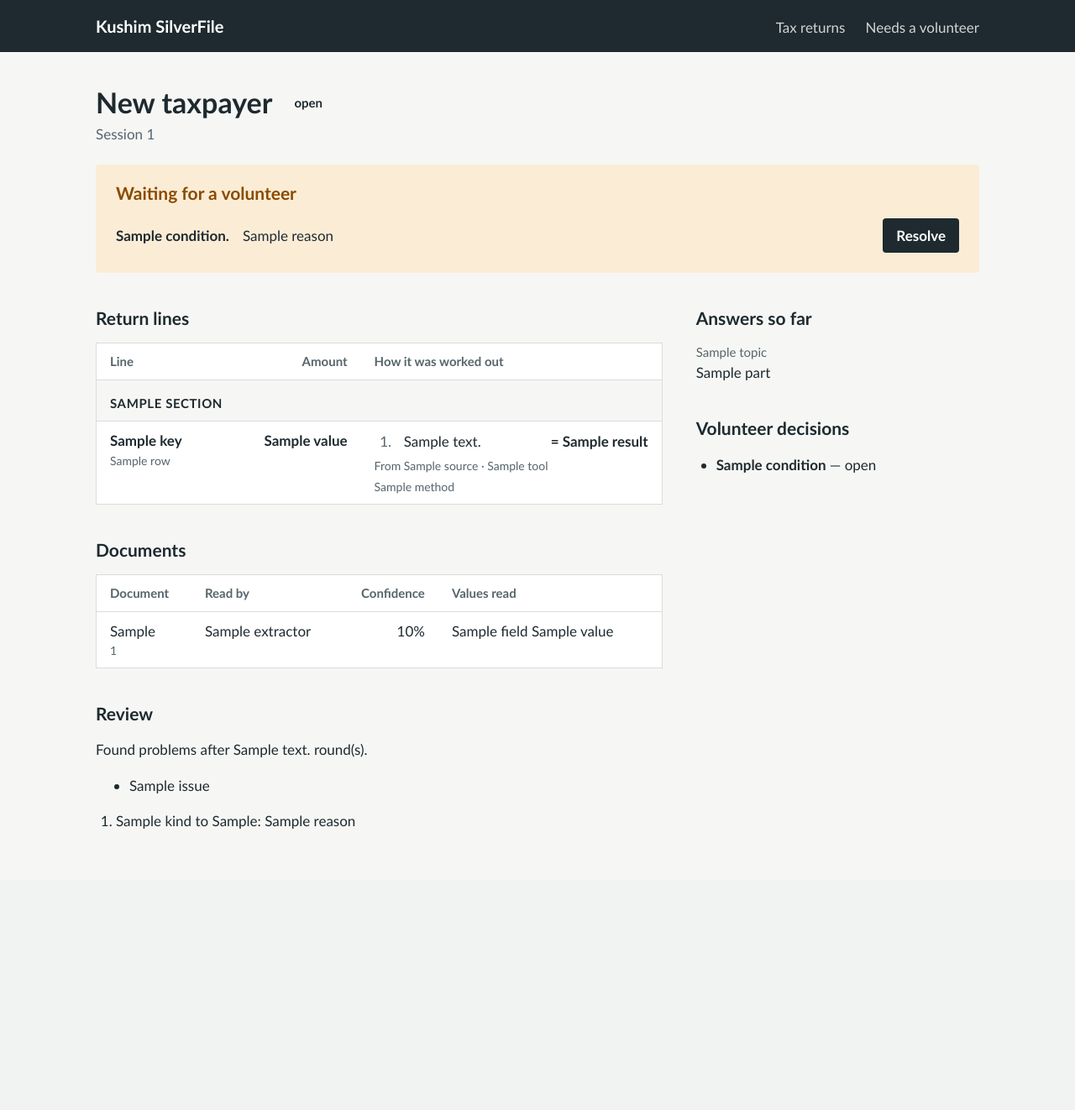
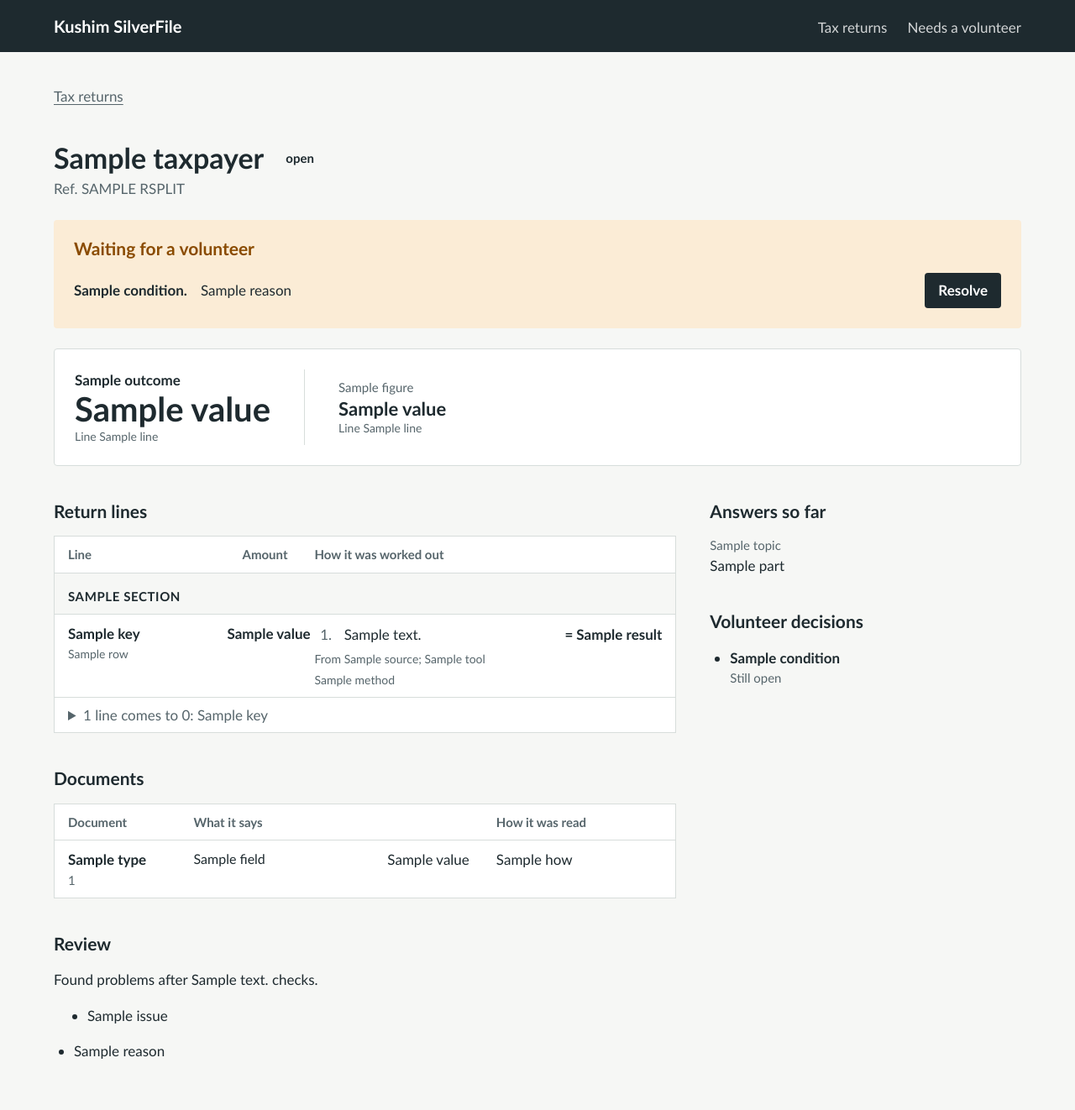
Before and after one commit to SJAlanA/kushim-silverfile-team3, a Flask app: template src/dashboard/templates/session.html in a window 1280 px wide. Shown: the whole page at 84% size. Before the commit the page ends 987 px from the top, so only its background shows below. Run offline with Flask 3, Linux system fonts and the light colour scheme; the template is opened without the code that fills it: most values are stand-ins (such as "Sample title", 1, 10 or a date in 2020).

Commit message:
Lead the return page with the refund and key figures, fold zero lines
A summary band shows the refund or amount owed, total income, AGI, total tax
and payments, with the draft files beside them. Lines that come to 0 fold into
one expandable row per section. Documents, dates and decisions read in plain
words, and the page uses the same Ref. number as the home page.

AI-assisted: Claude

```diff
--- a/src/dashboard/static/style.css
+++ b/src/dashboard/static/style.css
@@ -29,7 +29,7 @@ body {
   font-variant-numeric: tabular-nums;
 }
 
-.wrap { max-width: 1100px; margin: 0 auto; padding: 0 var(--s4); }
+.wrap { max-width: 1200px; margin: 0 auto; padding: 0 var(--s4); }
 main.wrap { padding-bottom: var(--s5); }
 
 a { color: inherit; text-decoration-thickness: 1px; text-underline-offset: 3px; }
@@ -127,8 +127,9 @@ input:not([type="radio"]), textarea {
 
 /* Return lines: one block per form section, each calculation laid out like a worksheet */
 .lines .section th { background: var(--paper); color: var(--ink); font-size: 15px; text-transform: uppercase; letter-spacing: .04em; padding-top: var(--s3); }
-.lines .line-key { white-space: nowrap; }
-.lines .line-key .hint { white-space: normal; max-width: 16ch; font-size: 14px; }
+.lines { table-layout: fixed; }
+.lines .col-line { width: 190px; } .lines .col-amount { width: 104px; }
+.lines .line-key .hint { font-size: 14px; }
 .lines .amount { font-weight: 700; }
 .tape { width: auto; border: 0; background: none; margin: 0 0 var(--s2); }
 .tape td { padding: 1px var(--s2) 1px 0; border: 0; }
@@ -178,3 +179,31 @@ input:not([type="radio"]), textarea {
   .group td.spacer { display: none; }
   .group td.end { text-align: left; margin-top: var(--s2); }
 }
+
+/* Return page: the bottom line and the figures a reviewer checks first, above the detail */
+.summary { display: flex; align-items: stretch; gap: var(--s5); margin-top: var(--s4); padding: var(--s4);
+  background: var(--surface); border: 1px solid var(--rule); border-radius: 4px; }
+.outcome { display: flex; flex-direction: column; justify-content: center; padding-right: var(--s5);
+  border-right: 1px solid var(--rule); min-width: 180px; }
+.outcome .figure-label { font-weight: 600; }
+.outcome .figure-value { font-size: 40px; line-height: 1.1; font-weight: 700; }
+.outcome-even .figure-label { font-size: 21px; line-height: 1.3; }
+.figure-line { display: block; color: var(--muted); font-size: 14px; font-weight: 400; }
+.figures { display: grid; grid-template-columns: repeat(4, minmax(0, 1fr)); gap: var(--s3) var(--s4); align-content: center; flex: 1; }
+.figures dd { margin: 0; font-size: 22px; font-weight: 700; line-height: 1.3; }
+.outputs { display: flex; flex-direction: column; justify-content: center; align-items: flex-start; gap: var(--s2); white-space: nowrap; }
+
+/* Lines that come to 0 are folded into one row per section */
+.lines .zero td { padding-top: var(--s2); padding-bottom: var(--s2); }
+.lines details summary { cursor: pointer; color: var(--muted); }
+.lines details summary:hover { color: var(--ink); }
+.lines details ul { list-style: none; margin: var(--s2) 0 0; padding: 0; }
+.lines details li { padding: var(--s1) 0; }
+
+/* Documents: each value on its own line, labels left and amounts right */
+.documents { table-layout: fixed; }
+.documents .col-doc { width: 150px; } .documents .col-how { width: 230px; }
+.values { display: grid; grid-template-columns: minmax(0, 1fr) auto; gap: 2px var(--s4); max-width: 440px; }
+.values dt { font-size: 16px; color: var(--ink); }
+.values dd { margin: 0; text-align: right; }
+.events .hint { display: block; }
--- a/src/dashboard/templates/session.html
+++ b/src/dashboard/templates/session.html
@@ -1,32 +1,45 @@
 {% extends "base.html" %}
-{% block title %}{{ session_id }}{% endblock %}
+{% block title %}{{ taxpayer or "New taxpayer" }}{% endblock %}
 {% block content %}
-{% set first = s.intake.get("taxpayer_first_name") if s.intake else None %}
+<p class="meta crumb"><a href="{{ url_for('sessions') }}">Tax returns</a></p>
 <div class="page-head">
-  <h1>{{ first.value if first else "New taxpayer" }}</h1>
+  <h1>{{ taxpayer or "New taxpayer" }}</h1>
   {% with status=s.status or "intake" %}{% include "_pill.html" %}{% endwith %}
 </div>
-<p class="meta">Session {{ session_id }}</p>
+<p class="meta">Ref. {{ session_id|reference }}</p>
 
 {% set open = s.hitl|selectattr("status", "equalto", "open")|list if s.hitl else [] %}
 {% if open %}
 <section class="callout" aria-labelledby="h-open">
   <h2 id="h-open">Waiting for a volunteer</h2>
   {% for event in open %}
-    <p><strong>{{ event.condition|replace("_", " ")|lower|capitalize }}.</strong> <span>{{ event.reason }}</span>
+    <p><strong>{{ condition_label(event.condition) }}.</strong> <span>{{ event.reason }}</span>
        <a class="button" href="{{ url_for('resolve', session_id=session_id, event_id=event.event_id) }}">Resolve</a></p>
   {% endfor %}
 </section>
 {% endif %}
 
-{% if s.outputs %}
-<section aria-labelledby="h-out">
-  <h2 id="h-out">Draft return</h2>
-  <ul class="links">
-    {% for kind, label in (("html", "Form 1040-SR (web page)"), ("pdf", "Form 1040-SR (PDF)"), ("audit", "Audit record (audit.json)")) %}
-      {% if s.outputs.get(kind) %}<li><a href="{{ url_for('output', session_id=session_id, kind=kind) }}">{{ label }}</a></li>{% endif %}
+{% if outcome or figures %}
+<section class="summary" aria-label="Key figures">
+  {% if outcome %}
+  <div class="outcome outcome-{{ outcome.kind }}">
+    <span class="figure-label">{{ outcome.label }}</span>
+    {% if outcome.kind != "even" %}<span class="figure-value">{{ outcome.value|dollars }}</span>{% endif %}
+    <span class="figure-line">Line {{ outcome.line }}</span>
+  </div>
+  {% endif %}
+  <dl class="figures">
+    {% for figure in figures %}
+    <div><dt>{{ figure.label }}</dt><dd>{{ figure.value|dollars }}<span class="figure-line">Line {{ figure.line }}</span></dd></div>
     {% endfor %}
-  </ul>
+  </dl>
+  {% if s.outputs %}
+  <nav class="outputs" aria-label="Draft return files">
+    {% for kind, label in (("html", "Open the draft form"), ("pdf", "Download PDF"), ("audit", "Audit record")) %}
+      {% if s.outputs.get(kind) %}<a {% if loop.first %}class="button"{% endif %} href="{{ url_for('output', session_id=session_id, kind=kind) }}">{{ label }}</a>{% endif %}
+    {% endfor %}
+  </nav>
+  {% endif %}
 </section>
 {% endif %}
 
@@ -36,11 +49,12 @@
       <h2 id="h-lines">Return lines</h2>
       {% if sections %}
       <table class="lines">
+        <colgroup><col class="col-line"><col class="col-amount"><col></colgroup>
         <thead><tr><th>Line</th><th class="num">Amount</th><th>How it was worked out</th></tr></thead>
-        {% for title, rows in sections %}
+        {% for section in sections %}
         <tbody>
-          <tr class="section"><th colspan="3" scope="rowgroup">{{ title }}</th></tr>
-          {% for row in rows %}
+          <tr class="section"><th colspan="3" scope="rowgroup">{{ section.title }}</th></tr>
+          {% for row in section.rows %}
           <tr>
             <td class="line-key"><strong>{{ row.key }}</strong>{% if row.label %}<span class="hint">{{ row.label }}</span>{% endif %}</td>
             <td class="num amount">{{ row.value|dollars }}</td>
@@ -57,30 +71,46 @@
                 <div class="step"><span class="op">{{ step.number ~ "." if step.number }}</span><span>{{ step.text }}</span>{% if step.result %}<span class="num">= {{ step.result }}</span>{% endif %}</div>
                 {% endif %}
               {% endfor %}
-              <span class="source">{% if row.sources %}From {{ row.sources|join(" · ") }}{% endif %}{% if row.tool %}{{ " · " if row.sources }}{{ row.tool }}{% endif %}</span>
+              <span class="source">{% if row.sources %}From {{ row.sources|join(", ") }}{% endif %}{% if row.tool %}{{ "; " if row.sources }}{{ row.tool }}{% endif %}</span>
               {% if row.method %}<span class="source">{{ row.method }}</span>{% endif %}
             </td>
           </tr>
           {% endfor %}
+          {% if section.zero_rows %}
+          <tr class="zero">
+            <td colspan="3">
+              <details>
+                <summary>{{ section.zero_rows|length }} {{ "line comes" if section.zero_rows|length == 1 else "lines come" }} to 0: {{ section.zero_rows|map(attribute="key")|join(", ") }}</summary>
+                <ul>
+                  {% for row in section.zero_rows %}
+                  <li><strong>{{ row.key }}</strong> {{ row.label }}<span class="source">{{ row.sources|join(", ") }}{% if row.tool %}{{ "; " if row.sources }}{{ row.tool }}{% endif %}</span></li>
+                  {% endfor %}
+                </ul>
+              </details>
+            </td>
+          </tr>
+          {% endif %}
         </tbody>
         {% endfor %}
       </table>
-      {% else %}<p class="empty">No lines yet. They appear once Computation has run.</p>{% endif %}
+      {% else %}<p class="empty">No lines yet. They appear once the numbers have been worked out.</p>{% endif %}
     </section>
 
     <section aria-labelledby="h-docs">
       <h2 id="h-docs">Documents</h2>
-      {% if s.extracted %}
-      <table>
-        <thead><tr><th>Document</th><th>Read by</th><th class="num">Confidence</th><th>Values read</th></tr></thead>
+      {% if documents %}
+      <table class="documents">
+        <colgroup><col class="col-doc"><col><col class="col-how"></colgroup>
+        <thead><tr><th>Document</th><th>What it says</th><th>How it was read</th></tr></thead>
         <tbody>
-        {% for doc_id, record in s.extracted.items() %}
+        {% for doc in documents %}
           <tr>
-            <td>{{ record.doc_type }} <span class="source">{{ doc_id }}</span></td>
-            <td>{{ record.extractor }}</td>
-            <td class="num">{{ "%.0f"|format(record.confidence * 100) }}%</td>
-            <td>{% for field, value in record.fields.items() %}<span class="field">{{ field }} {{ value|dollars }}</span>{% endfor %}
-              {% for warning in record.warnings or [] %}<span class="warning">{{ warning }}</span>{% endfor %}</td>
+            <td><strong>{{ doc.type }}</strong><span class="hint">{{ doc.doc_id }}</span></td>
+            <td>
+              <dl class="values">{% for name, value in doc.fields %}<dt>{{ name }}</dt><dd>{{ value }}</dd>{% endfor %}</dl>
+              {% for warning in doc.warnings %}<span class="warning">{{ warning }}</span>{% endfor %}
+            </td>
+            <td>{{ doc.how }}{% if doc.how and doc.confidence < 100 %}<span class="hint">{{ doc.confidence }}% confident</span>{% endif %}</td>
           </tr>
         {% endfor %}
         </tbody>
@@ -92,11 +122,12 @@
     <section aria-labelledby="h-review">
       <h2 id="h-review">Review</h2>
       {% if s.review %}
-        <p>{{ "Passed" if s.review.passed else "Found problems" }} after {{ s.review_iterations or s.review.iteration or 1 }} round(s).</p>
+        {% set rounds = s.review_iterations or s.review.iteration or 1 %}
+        <p>{{ "Passed" if s.review.passed else "Found problems" }} {{ "on the first check" if rounds == 1 else "after " ~ rounds ~ " checks" }}.</p>
         {% if s.review.issues %}<ul>{% for issue in s.review.issues %}<li>{{ issue if issue is string else issue|plain }}</li>{% endfor %}</ul>{% endif %}
-      {% else %}<p class="empty">Review hasn't run yet.</p>{% endif %}
+      {% else %}<p class="empty">The return hasn't been checked yet.</p>{% endif %}
       {% if review_notes %}
-        <ol class="notes">{% for note in review_notes %}<li>{{ note.kind|replace("_", " ")|capitalize }} to {{ note.to_agent }}: {{ note.reason }}</li>{% endfor %}</ol>
+        <ul class="notes">{% for note in review_notes %}<li>{% if note.kind == "send_back" %}Sent back to {{ note.to_agent|replace("_", " ") }}: {% endif %}{{ note.reason }}</li>{% endfor %}</ul>
       {% endif %}
     </section>
   </div>
@@ -113,9 +144,9 @@
       <h2 id="h-events">Volunteer decisions</h2>
       <ul class="events">
       {% for event in s.hitl %}
-        <li><strong>{{ event.condition|replace("_", " ")|lower|capitalize }}</strong>
-          {% if event.status == "resolved" %}— {{ event.resolution.decision }} by {{ event.resolution.resolved_by }}{% if event.resolution.note %}: “{{ event.resolution.note }}”{% endif %}
-          {% else %}— open{% endif %}</li>
+        <li><strong>{{ condition_label(event.condition) }}</strong>
+          {% if event.status == "resolved" %}<span class="hint">{{ decision_done(event.resolution.decision) }} by {{ event.resolution.resolved_by }}{% if event.resolution.note %}: “{{ event.resolution.note }}”{% endif %}</span>
+          {% else %}<span class="hint">Still open</span>{% endif %}</li>
       {% endfor %}
       </ul>
     </section>
```
Also changed, not shown: src/dashboard/__init__.py (+22 -7 lines), src/dashboard/views.py (+77 -14 lines), tests/test_dashboard.py (+32 -1 lines).
